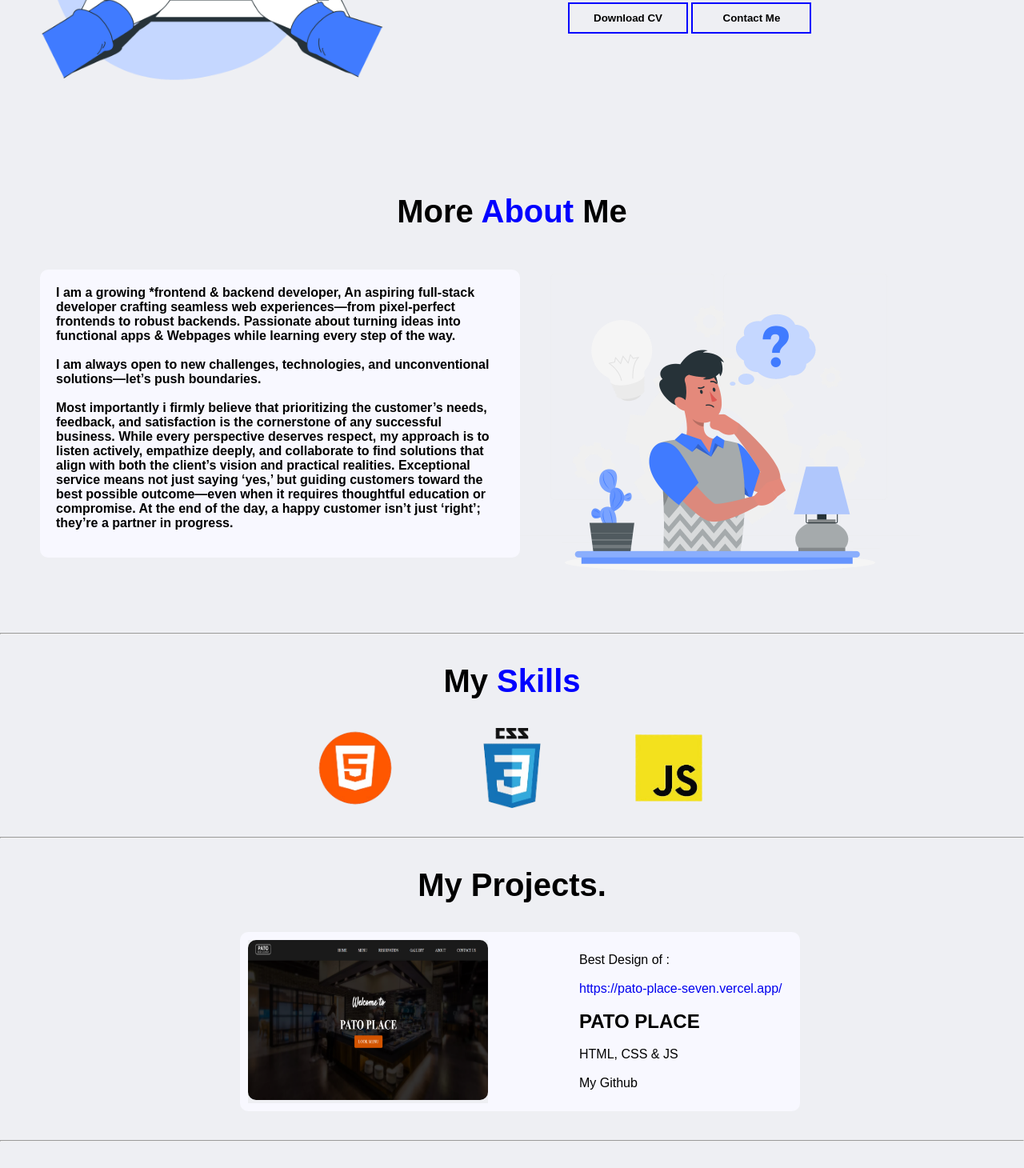
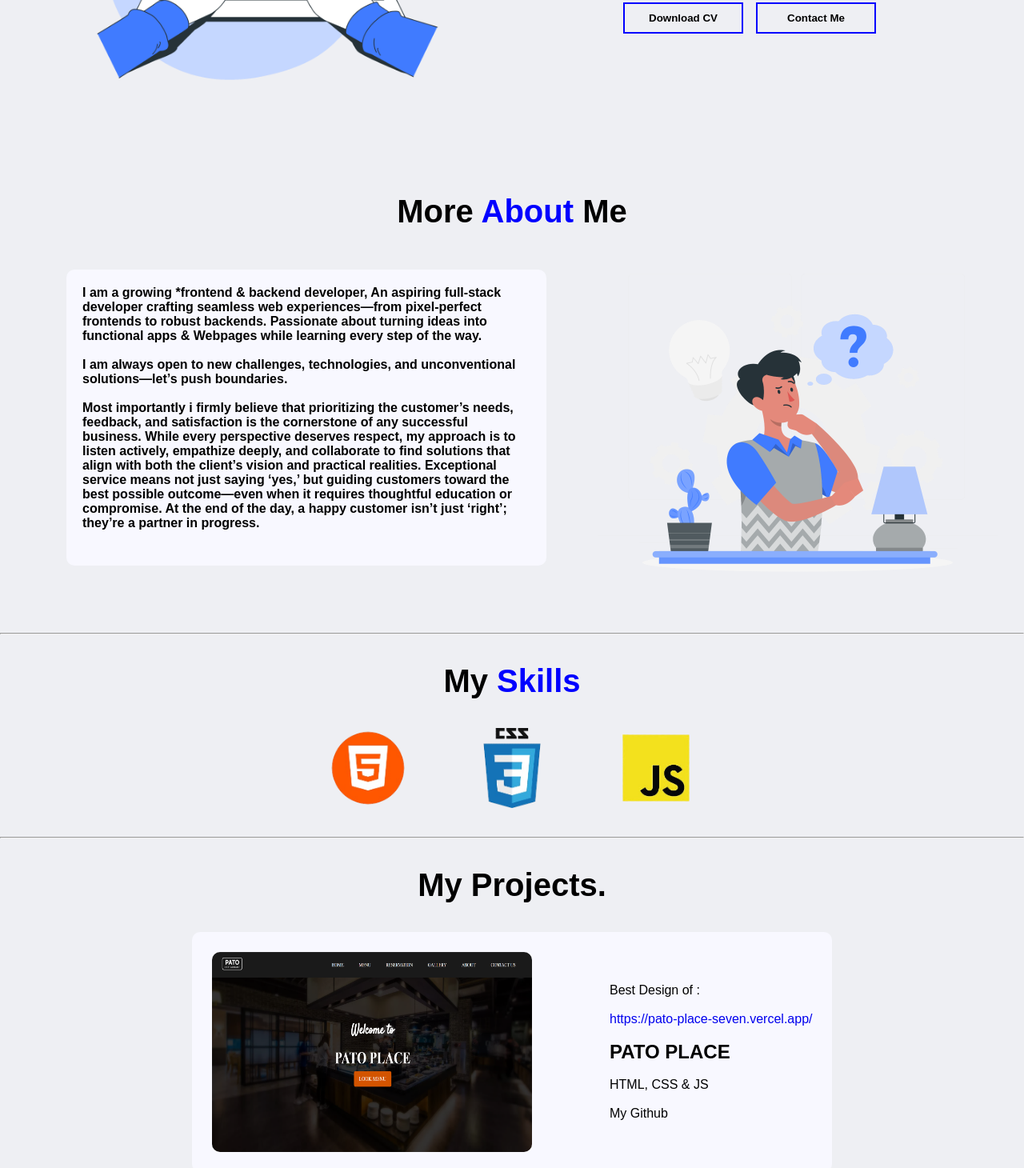
Before and after one commit to AY-CODED/My-Portfolio, a plain HTML site: page index.html in a window 1280 px wide. Shown: the part 520-1980 px from the top of the page at 80% size. Drawn offline with nearby package versions, Linux system fonts and the light colour scheme; a web font is replaced by a local one.

Commit message:
changes made

```diff
--- a/index.html
+++ b/index.html
@@ -50,8 +50,10 @@
           <br />
           <h2>FullStack Developer</h2>
           <br />
-          <button>Download CV</button>
+          <div class="txt-img-btn">
+            <button>Download CV</button>
           <button><a href="tel:+2349124770662">Contact Me</a></button>
+          </div>
         </div>
       </div>
       <a name="about"></a>
@@ -122,7 +124,7 @@
         <div class="projects">
             <div class="pato-place">
                 <div class="pato-img">
-                    <img src="static/images/pato-place-project.png" width="300px" height="200px" alt="">
+                    <img src="static/images/pato-place-project.png" alt="">
                 </div>
                 <div class="pato-txt">
                     Best Design of :
--- a/static/css/style.css
+++ b/static/css/style.css
@@ -71,6 +71,7 @@
 .text-img{
     display: flex;
     gap: 5rem;
+    justify-content: center;
 }
 
 .img{
@@ -122,7 +123,7 @@
     margin-left: 50px;
     padding: 20px;
     width: 600px;
-    height: 360px;
+    height: 370px;
     border-radius: 10px;
     text-align: left;
     border: none;
@@ -132,6 +133,8 @@
 
 .about-holder{
     display: flex;
+    gap: 2rem;
+    justify-content: center;
 }
 
 .abt-me-img img{
@@ -143,7 +146,7 @@
 /* skills start */
 .skills-img{
     display: flex;
-    gap: 6rem;
+    gap: 5rem;
     justify-content: center;
 }
 
@@ -151,18 +154,31 @@
     padding: 10px;
     border-radius: 10px;
     display: flex;
-    gap: 4rem;
-    margin-left: 300px;
+    justify-content: center;
+    gap: 2rem;
+    margin: auto;
     background-color: ghostwhite;
-    width: 700px;
+    height: 300px;
+    width: 800px;
+}
+.txt-img-btn{
+    display: flex;
+    gap: 1rem;
 }
 
 .pato-place h2{
     background-color: ghostwhite;
 }
 
+.pato-img{
+    background-color: ghostwhite;
+    padding: 15px;
+}
+
 .pato-img img{
     border-radius: 10px;
+    height: 250px;
+    width: 400px;
 }
 
 .pato-txt{
@@ -462,10 +478,12 @@ footer{
         width: 100%;
     }
     .pato-place{
-        padding: 30px;
-        margin-left: 0;
+        background-color: ghostwhite;
+        padding: 0;
+        margin: auto;
         display: block;
         width: 100%;
+        height: 530px;
     }
     .project-build{
         width: 100%;
```
